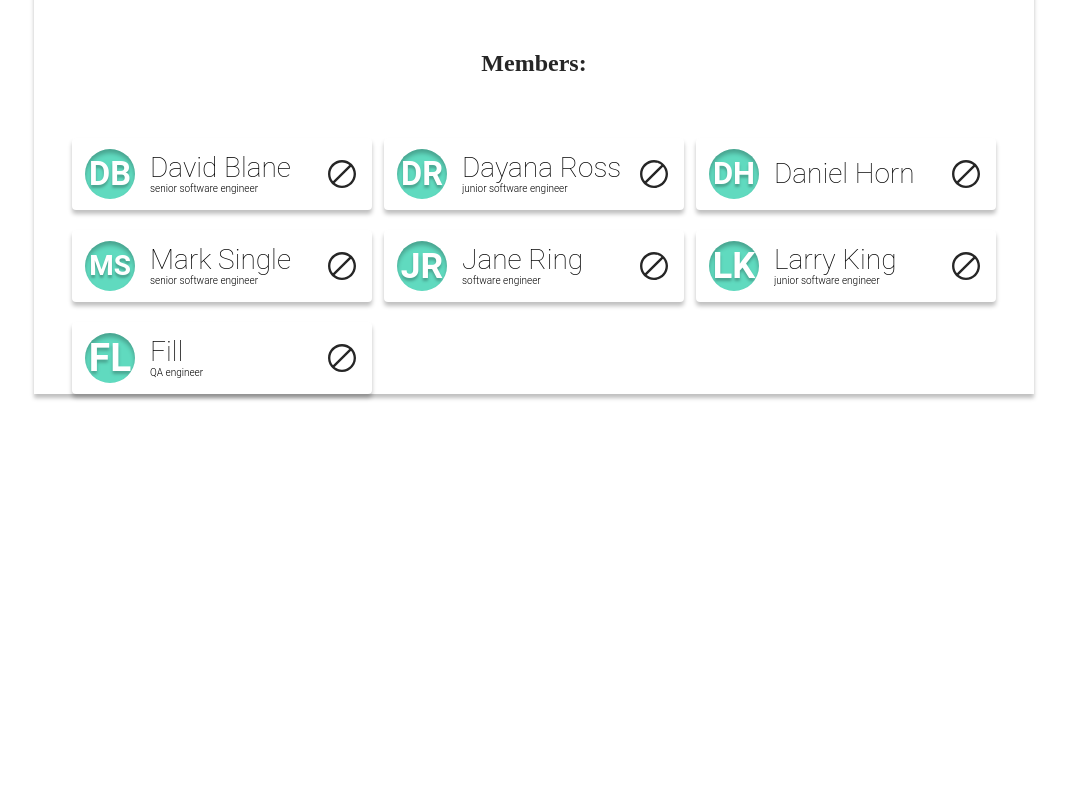
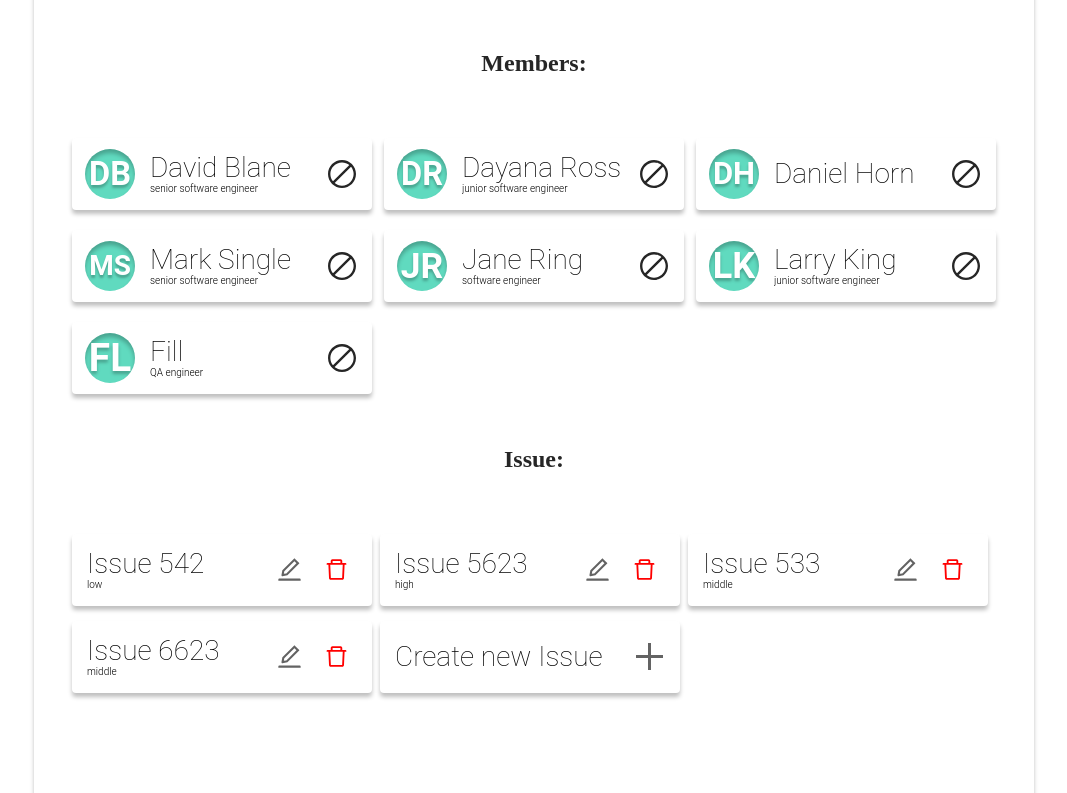
Before and after one commit to fronte-finem/RSS_React-2021Q3_Team-33_Pointing-Poker, a React (Vite) app: page /lobby in a window 1280 px wide. Shown: the part 395-1188 px from the top of the page, without its empty margins (106-1173 px from the left). Before the commit the page ends 800 px from the top, so only its background shows below. Built offline with nearby package versions, Linux system fonts and the light colour scheme.

Commit message:
feat: add issue section

```diff
--- /dev/null
+++ b/client/src/components/pages/lobby/lobby-issue/lobby-issue-style.tsx
@@ -0,0 +1,18 @@
+import { Row } from 'antd';
+import styled from 'styled-components';
+
+export const StyleLobbyIssue = styled.div`
+  margin-top: 50px;
+  margin-bottom: 100px;
+  display: flex;
+  flex-direction: column;
+  justify-content: flex-start;
+  align-items: center;
+`;
+
+export const StyleLobbyIssueWrapper = styled(Row)`
+  margin-top: 60px;
+  width: 100%;
+  justify-content: flex-start;
+  align-items: center;
+`;
--- /dev/null
+++ b/client/src/components/pages/lobby/lobby-issue/lobby-issue.tsx
@@ -0,0 +1,61 @@
+import { IssueButton } from '@client/components/shared/issue/issue-button';
+import { IssueCard } from '@client/components/shared/issue/issue-card';
+import { Issue, Priority } from '@shared/api-types/issue';
+import React from 'react';
+import { StyleLobbyTitle } from '../lobby-styles';
+import { StyleLobbyIssue, StyleLobbyIssueWrapper } from './lobby-issue-style';
+
+export const LobbyIssueSection: React.FC = () => {
+  const issues: Array<Issue> = [
+    {
+      title: 'Issue 542',
+      priority: Priority.LOW,
+      link: '',
+      id: '1',
+    },
+    {
+      title: 'Issue 5623',
+      priority: Priority.HIGH,
+      link: '',
+      id: '2',
+    },
+    {
+      title: 'Issue 533',
+      priority: Priority.MIDDLE,
+      link: '',
+      id: '3',
+    },
+    {
+      title: 'Issue 6623',
+      priority: Priority.MIDDLE,
+      link: '',
+      id: '4',
+    },
+  ];
+
+  return (
+    <StyleLobbyIssue>
+      <StyleLobbyTitle
+        level={2}
+        style={{
+          fontSize: '24px',
+          lineHeight: '30px',
+          fontWeight: 'bold',
+        }}>
+        Issue:
+      </StyleLobbyTitle>
+      <StyleLobbyIssueWrapper gutter={[10, 15]}>
+        {issues.map((issue) => (
+          <IssueCard
+            title={issue.title}
+            priority={issue.priority}
+            isGame={false}
+            isCurrent={false}
+            key={issue.id}
+          />
+        ))}
+        <IssueButton />
+      </StyleLobbyIssueWrapper>
+    </StyleLobbyIssue>
+  );
+};
--- a/client/src/components/pages/lobby/lobby.tsx
+++ b/client/src/components/pages/lobby/lobby.tsx
@@ -1,5 +1,6 @@
 import React from 'react';
 import { LobbyInfoSection } from './lobby-info/lobby-info';
+import { LobbyIssueSection } from './lobby-issue/lobby-issue';
 import { StyleLobbyPage } from './lobby-styles';
 import { LobbyUsersSection } from './lobby-users/lobby-users';
 
@@ -8,6 +9,7 @@ export const PageLobby: React.FC = () => {
     <StyleLobbyPage>
       <LobbyInfoSection />
       <LobbyUsersSection />
+      <LobbyIssueSection />
     </StyleLobbyPage>
   );
 };
--- a/client/src/components/shared/issue/issue-button-styles.tsx
+++ b/client/src/components/shared/issue/issue-button-styles.tsx
@@ -4,17 +4,16 @@ import { PlusOutlined } from '@ant-design/icons';
 
 export const StyleIssueTitle = styled.p`
   margin: 0;
-  padding: 0;
+  padding: 6px 0;
   font-family: 'Roboto', sans-serif;
-  font-weight: 300;
-  font-size: 48px;
-  line-height: 56px;
+  font-weight: 200;
+  font-size: 28px;
+  line-height: 30px;
   color: #000000;
 `;
 
 export const StyleButton = styled(AntButton)`
   margin-left: auto;
-  margin-right: 27px;
   display: flex;
   justify-content: center;
   align-items: center;
@@ -22,6 +21,6 @@ export const StyleButton = styled(AntButton)`
 `;
 
 export const StyleAddIcon = styled(PlusOutlined)`
-  font-size: 56px;
+  font-size: 33px;
   color: #636363;
 `;
--- a/client/src/components/shared/issue/issue-card-styles.tsx
+++ b/client/src/components/shared/issue/issue-card-styles.tsx
@@ -12,7 +12,7 @@ export const StyleIssueCardWrapper = styled.div`
 
 export const StyleButton = styled(AntButton)`
   margin-left: auto;
-  margin-right: 27px;
+  margin-right: 15px;
   display: flex;
   justify-content: center;
   align-items: center;
@@ -20,25 +20,23 @@ export const StyleButton = styled(AntButton)`
 `;
 
 export const StyleCancelIcon = styled(PlusOutlined)`
-  font-size: 56px;
+  font-size: 33px;
   color: #636363;
 `;
 
 export const StyleEditIcon = styled(EditOutlined)`
-  font-size: 42px;
+  font-size: 25px;
   color: #636363;
 `;
 
 export const StyleDeleteIcon = styled(DeleteOutlined)`
-  font-size: 39px;
+  font-size: 23px;
   color: #ff0000;
 `;
 
 export const StyleEditIssueWrapper = styled.div`
   margin-left: auto;
-  margin-right: -15px;
-  width: 100%;
-  max-width: 137px;
+  margin-right: -10px;
   display: flex;
   justify-content: space-between;
   align-items: center;
@@ -62,9 +60,9 @@ export const StyleIssueTitle = styled.h3`
   margin: 0;
   padding: 0;
   font-family: 'Roboto', sans-serif;
-  font-weight: 300;
-  font-size: 48px;
-  line-height: 56px;
+  font-weight: 200;
+  font-size: 28px;
+  line-height: 30px;
   color: #000000;
 `;
 
--- a/client/src/components/shared/issue/issue-styles.tsx
+++ b/client/src/components/shared/issue/issue-styles.tsx
@@ -2,9 +2,8 @@ import styled from 'styled-components';
 import { Card as AntCard } from 'antd';
 
 export const StyleIssueCard = styled(AntCard)`
-  width: 100%;
-  max-width: 500px;
-  min-width: 380px;
+  margin-right: 8px;
+  width: 300px;
   background: #ffffff;
   box-shadow: 0 4px 4px rgba(0, 0, 0, 0.25);
   border: none;
@@ -12,7 +11,7 @@ export const StyleIssueCard = styled(AntCard)`
 
   .ant-card-body {
     margin: 0;
-    padding: 19px;
+    padding: 15px;
     display: flex;
     flex-wrap: nowrap;
     justify-content: flex-start;
```
